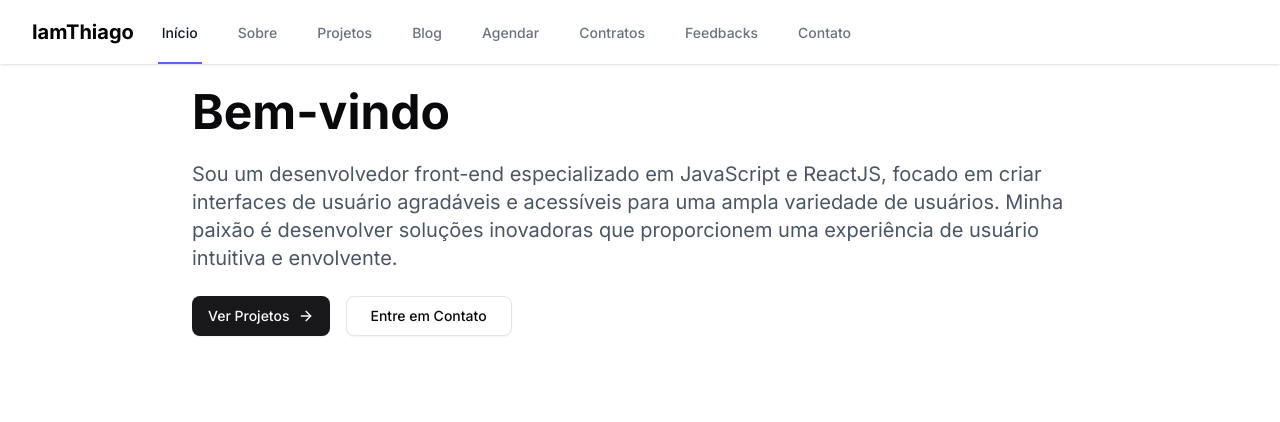
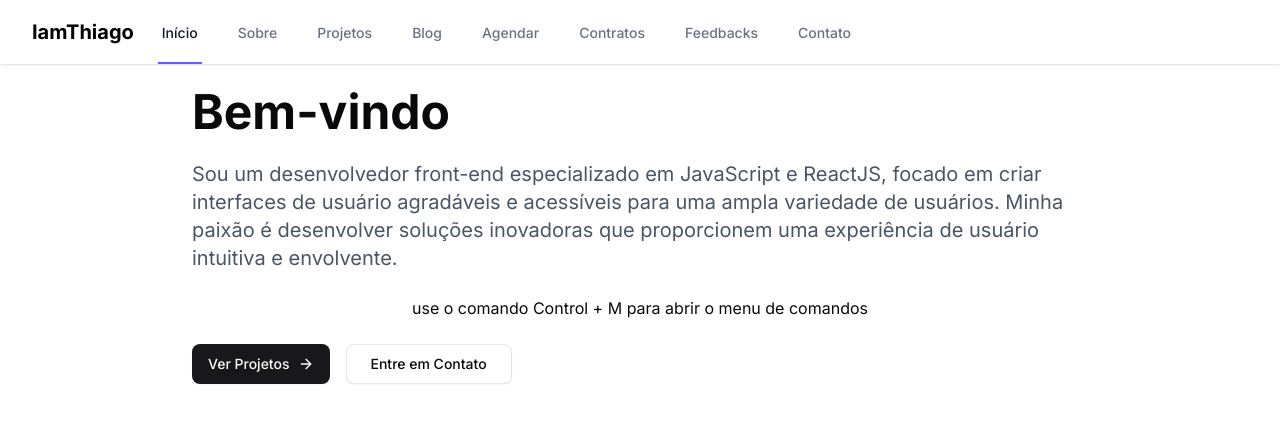
Before and after one commit to IamThiago-IT/me, a Next.js app: page / in a window 1280 px wide. Shown: the top 422 px of the page. Built offline with nearby package versions, Linux system fonts and the light colour scheme.

Commit message:
fix: add command menu instructions to the homepage

```diff
--- a/src/app/page.tsx
+++ b/src/app/page.tsx
@@ -1,3 +1,5 @@
+"use client";
+
 import { Button } from "@/components/ui/button"
 import Link from "next/link"
 import { ArrowRight } from "lucide-react"
@@ -12,6 +14,14 @@ export default function Home() {
 
 
         </p>
+
+<div className="relative overflow-hidden h-6 group">
+  <div className="flex flex-col transition-transform duration-[8s] ease-linear group-hover:duration-0 group-hover:translate-y-[calc(-100%)]">
+    <div className="h-6 flex items-center justify-center">use o comando Control + M para abrir o menu de comandos</div>
+    <div className="h-6 flex items-center justify-center">use o comando Control + T para abrir o menu de comandos</div>
+  </div>
+</div>
+
         <div className="flex gap-4">
           <Button asChild size="lg">
             <Link href="/projetos" className="flex items-center gap-2">
```
